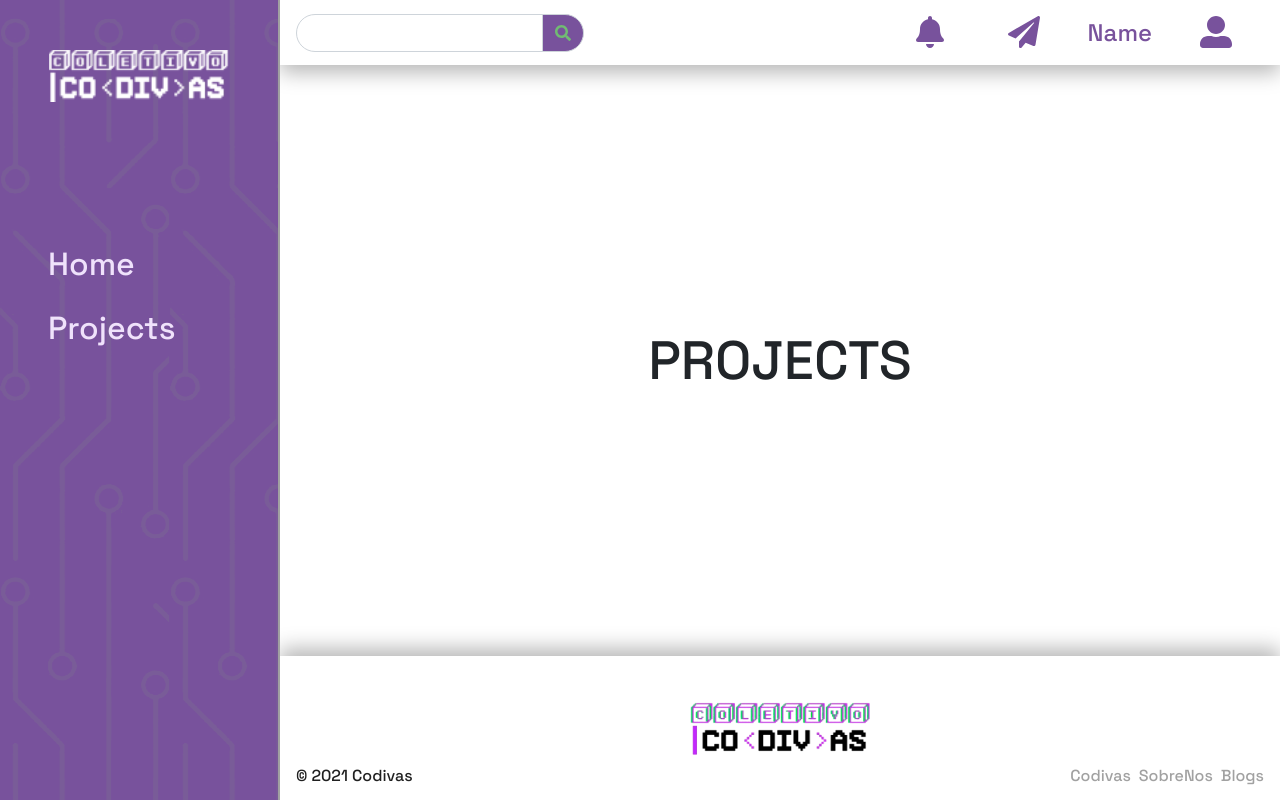
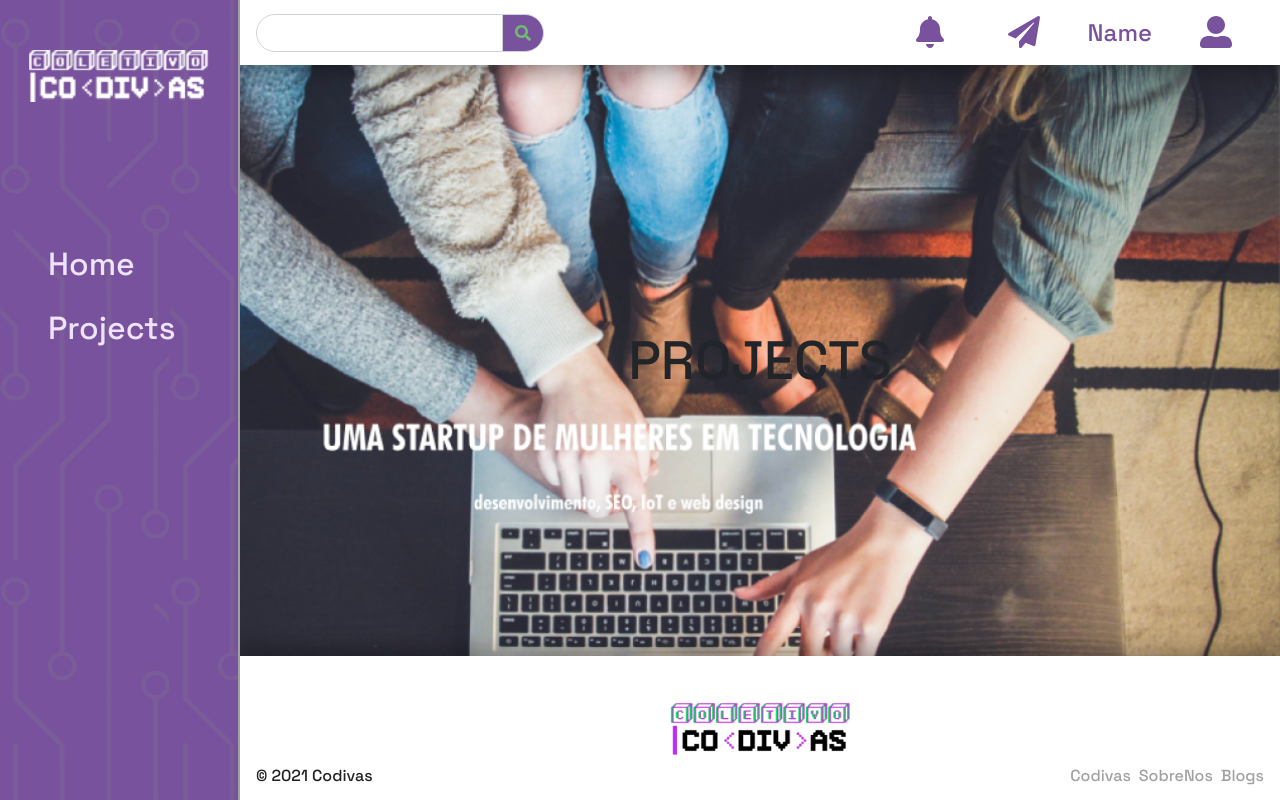
Before and after one commit to utkarsh4321/portal-codivas, a React (Create React App) app in the folder portalcodivasapp/: page /projects in a window 1280 px wide. Built offline with nearby package versions, Linux system fonts and the light colour scheme; a web font is replaced by a local one.

Commit message:
background image added

```diff
--- a/portalcodivasapp/src/Components/Content.jsx
+++ b/portalcodivasapp/src/Components/Content.jsx
@@ -5,7 +5,6 @@ const Content = () => {
         <main className="main-content">
             <Switch>
                 <Route exact path="/">
-                    <h2>HOME</h2>
                     {/* IMPORT & INSERT PAGE CONTENT HERE */}
                 </Route>
                 <Route path="/projects">
--- a/portalcodivasapp/src/sass/components/content.scss
+++ b/portalcodivasapp/src/sass/components/content.scss
@@ -1,9 +1,11 @@
 @use '../mixins' as *;
-
 .main-content {
     @include flex-center;
     height: 100%;
     overflow-x: hidden;
+    background: url('../../images/image\ 22.png') no-repeat fixed center;
+    -webkit-background-size: cover;
+    -moz-background-size: cover;
+    -o-background-size: cover;
     background-size: cover;
-    background-repeat: no-repeat;
-  }
+}
--- a/portalcodivasapp/src/sass/components/navigation.scss
+++ b/portalcodivasapp/src/sass/components/navigation.scss
@@ -1,10 +1,9 @@
 @use '../variables' as *;
 @use '../mixins' as *;
-
 .navigation {
     display: flex;
     flex-direction: column;
-    min-width: 280px;
+    min-width: 240px;
     height: 100%;
     flex: 0 0 10%;
     background-color: $color-main;
@@ -22,12 +21,12 @@
         min-width: 180px;
     }
 }
+
 .nav-links {
     display: flex;
     flex-direction: column;
     margin-left: 2rem;
     margin-top: 6rem;
-
     font-size: 2rem;
     li {
         padding: 1rem;
@@ -48,6 +47,7 @@
     display: none;
     margin-left: 1rem;
 }
+
 #burger-dropdown {
     height: 100%;
     font-size: 2rem;
@@ -55,6 +55,7 @@
     border: none;
     color: $color-main;
 }
+
 .burger-link {
     font-size: 1.5rem;
     padding: 1rem;
```
Also changed, not shown: portalcodivasapp/src/sass/components/footer.scss (+5 -6 lines), portalcodivasapp/src/sass/components/header.scss (+5 -6 lines), portalcodivasapp/src/images/image 22.png (added), 1 other file (tests, documents, lock files or other folders).
